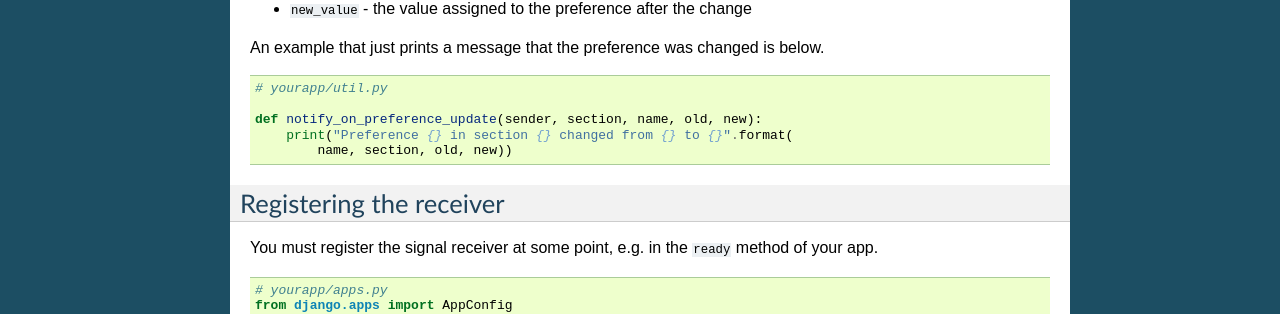
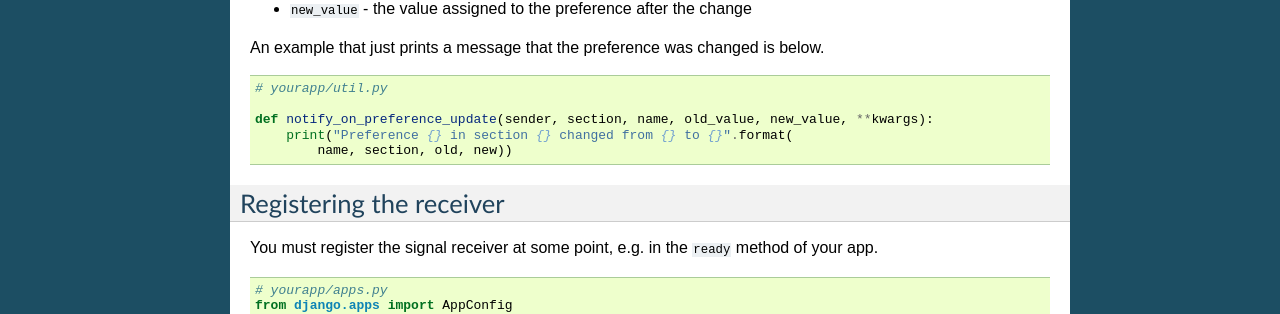
Before and after one commit to agateblue/django-dynamic-preferences, a Sphinx documentation site: the page built from docs/react_to_updates.rst, in a window 1280 px wide. Shown: the part 393-707 px from the top of the page. Built offline with Sphinx 7.4.7, drawn with Linux system fonts in a browser that asks for light colours.

Commit message:
Fix signal handler doc
If DEBUG is on and kwags is missing Django will raise the error: `ValueError: Signal receivers must accept keyword arguments (**kwargs).`

See https://github.com/django/django/blob/b1b26b37aff0c80d6abdf15c5ffdf0440a9a1d6a/django/dispatch/dispatcher.py#L87

Also parameters are called old_value and new_value.

```diff
--- a/docs/react_to_updates.rst
+++ b/docs/react_to_updates.rst
@@ -28,7 +28,7 @@ below.
 
     # yourapp/util.py
 
-    def notify_on_preference_update(sender, section, name, old, new):
+    def notify_on_preference_update(sender, section, name, old_value, new_value, **kwargs):
         print("Preference {} in section {} changed from {} to {}".format(
             name, section, old, new))
 
```
